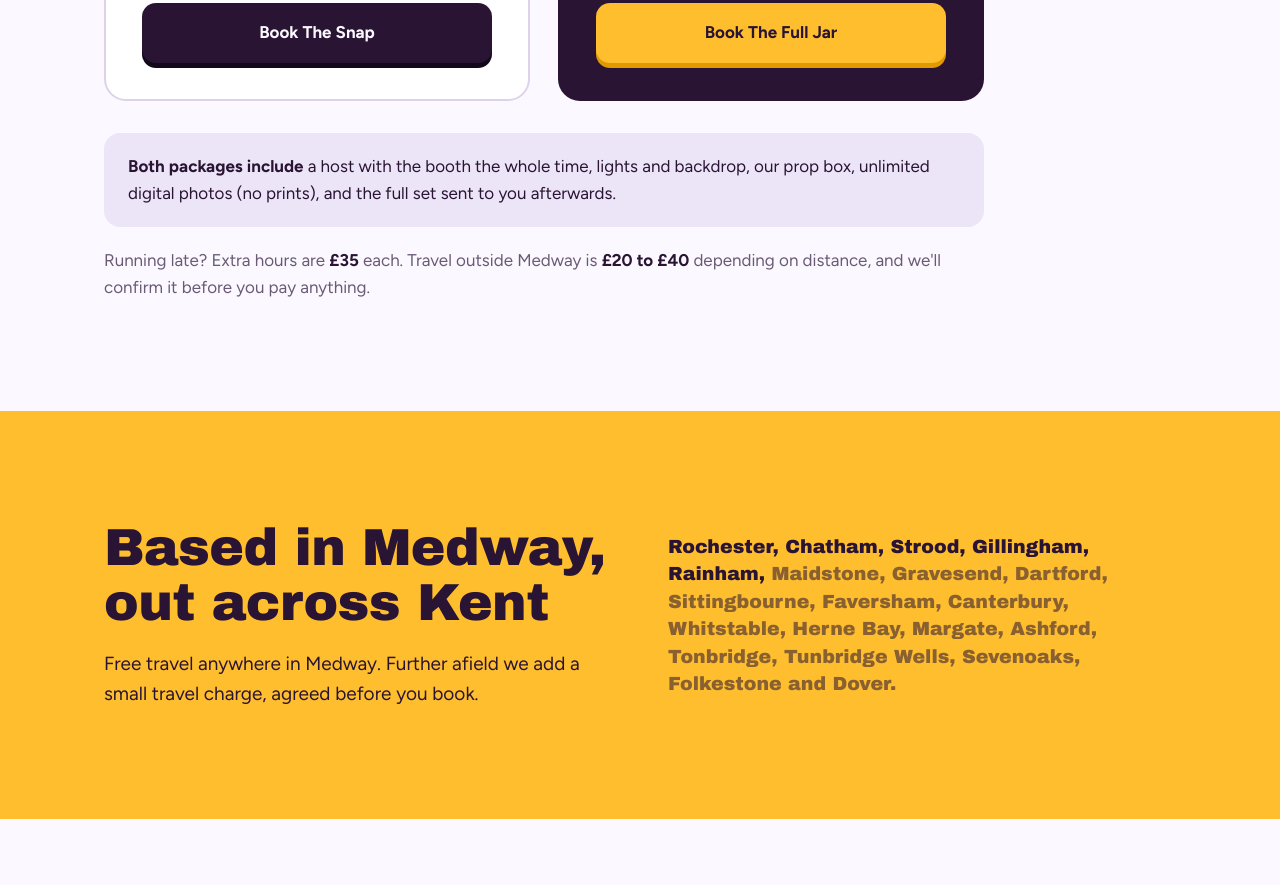
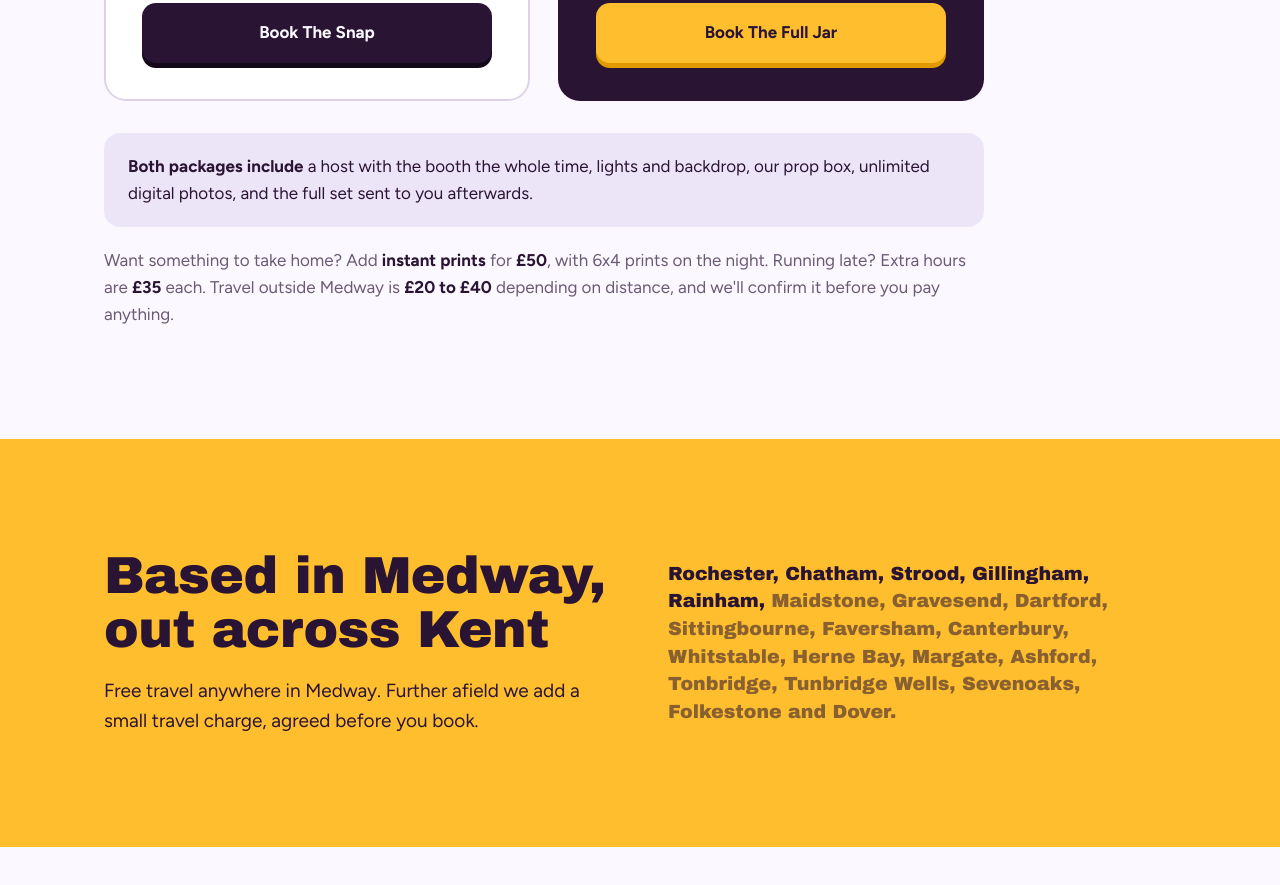
Before and after one commit to BennRule/snapjar, a plain HTML site: page index.html in a window 1280 px wide. Shown: the part 3229-4114 px from the top of the page. Drawn offline with Linux system fonts and the light colour scheme; a web font is replaced by a local one.

Commit message:
Add instant prints add-on (£50)
Co-Authored-By: Claude Opus 5.5 <noreply@anthropic.com>
Claude-Session: https://claude.ai/code/session_01H3PBzKSksDR9asrpn6kxv1

```diff
--- a/index.html
+++ b/index.html
@@ -320,8 +320,8 @@ footer a{color:#d9cde3}
         <a class="btn" href="#book" data-book>Book The Full Jar</a>
       </div>
     </div>
-    <p class="both"><b>Both packages include</b> a host with the booth the whole time, lights and backdrop, our prop box, unlimited digital photos (no prints), and the full set sent to you afterwards.</p>
-    <p class="extras">Running late? Extra hours are <b>£35</b> each. Travel outside Medway is <b>£20 to £40</b> depending on distance, and we'll confirm it before you pay anything.</p>
+    <p class="both"><b>Both packages include</b> a host with the booth the whole time, lights and backdrop, our prop box, unlimited digital photos, and the full set sent to you afterwards.</p>
+    <p class="extras">Want something to take home? Add <b>instant prints</b> for <b>£50</b>, with 6x4 prints on the night. Running late? Extra hours are <b>£35</b> each. Travel outside Medway is <b>£20 to £40</b> depending on distance, and we'll confirm it before you pay anything.</p>
   </div>
 </section>
 
@@ -342,7 +342,7 @@ footer a{color:#d9cde3}
   <div class="wrap">
     <div class="head"><h2>Questions</h2></div>
     <div class="faq">
-      <details><summary>Do you print photos?<span class="pm"></span></summary><p>Not yet. Snapjar is a digital booth: every guest gets their photos on their phone straight away, and you get the whole set afterwards. Printed strips are on the way.</p></details>
+      <details><summary>Do you print photos?<span class="pm"></span></summary><p>Yes, as an add-on. Instant prints are £50 on top of either package, and guests get a 6x4 print on the night. Every guest still gets their photos on their phone straight away, and you get the whole set afterwards.</p></details>
       <details><summary>How much space do you need?<span class="pm"></span></summary><p>About 3m × 3m, indoors or under cover, with a standard plug socket within 5m.</p></details>
       <details><summary>What events do you do?<span class="pm"></span></summary><p>Birthdays, christenings, weddings, proms, school discos, work dos, Christmas parties and anything else that deserves photos.</p></details>
       <details><summary>When do you arrive?<span class="pm"></span></summary><p>An hour before your booth time starts, so we're ready before guests arrive. Please check your venue lets us in that early.</p></details>
```
